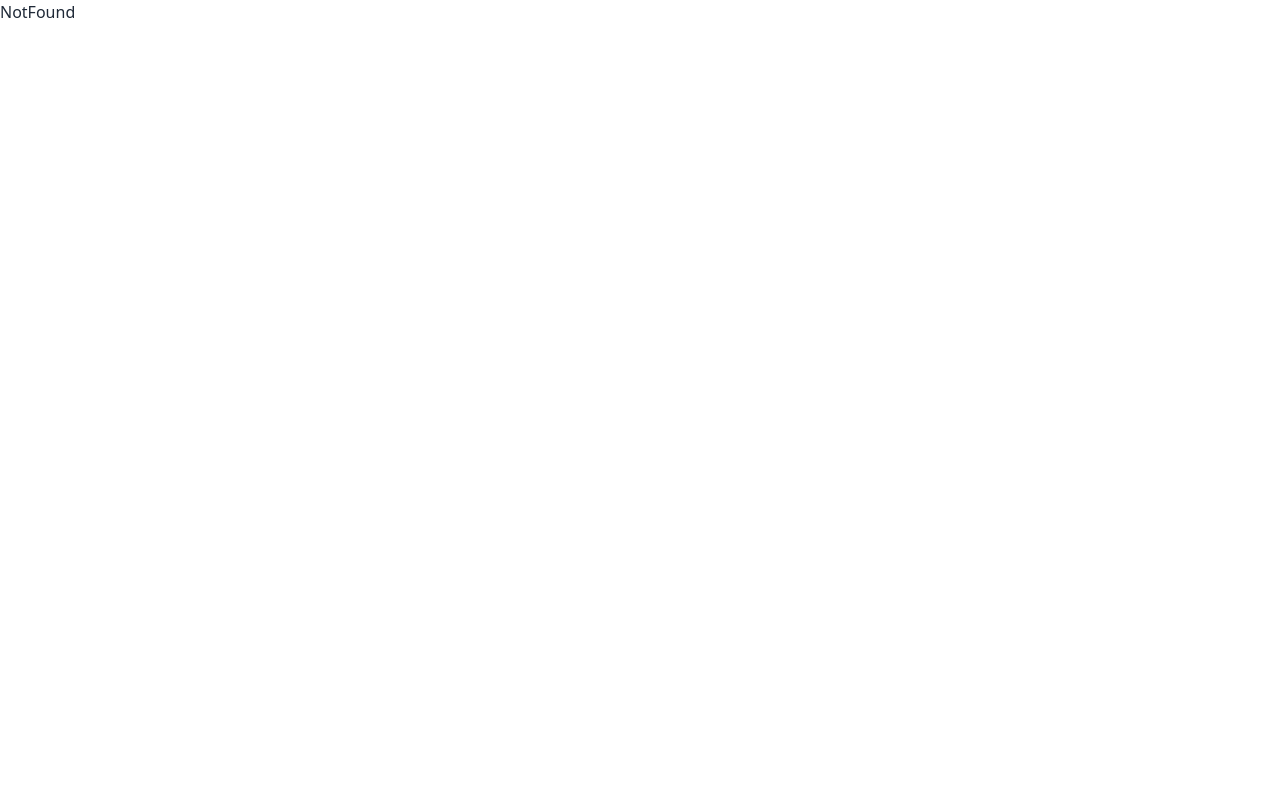
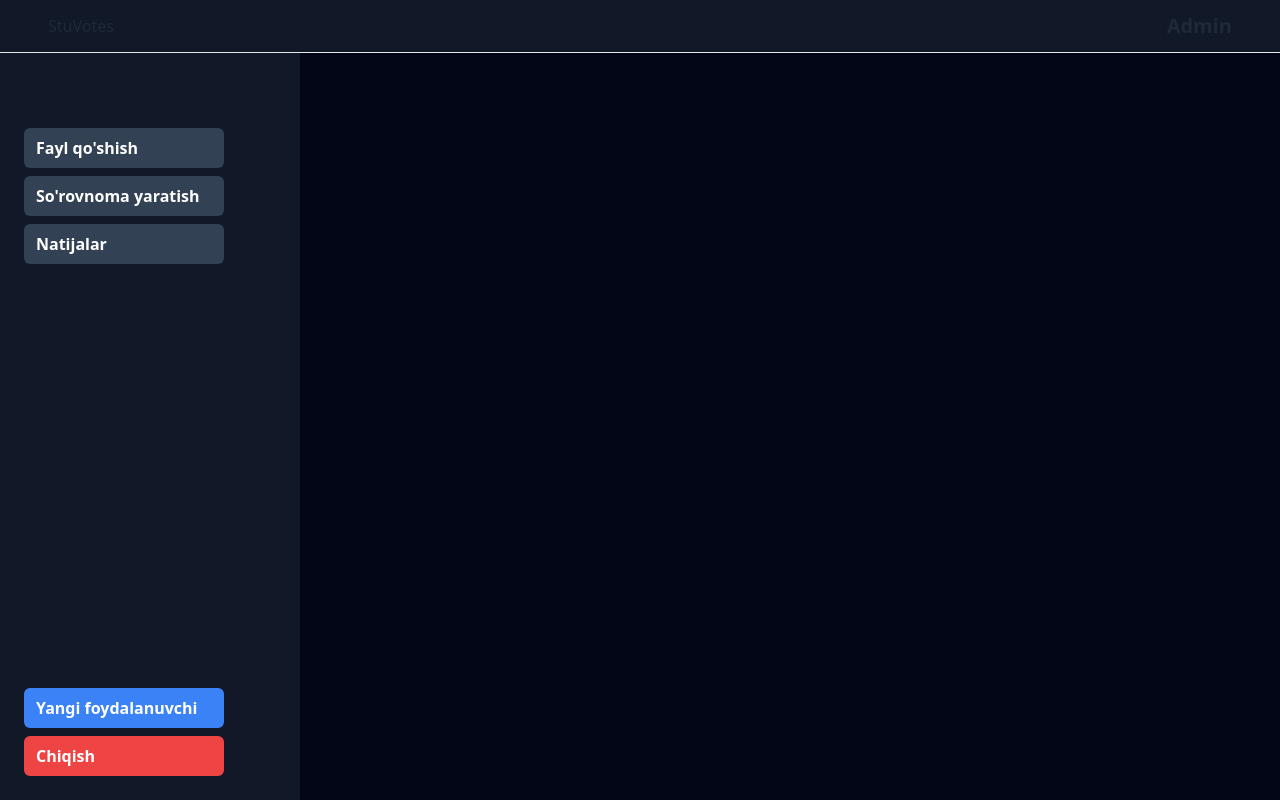
Before and after one commit to ZiyovuddinTolipov/tuitsf-ik.uz, a React (Vite) app: page /dashboard in a window 1280 px wide. Built offline with nearby package versions, Linux system fonts and the light colour scheme.

Commit message:
dashboard menu

```diff
--- a/index.html
+++ b/index.html
@@ -4,7 +4,7 @@
     <meta charset="UTF-8" />
     <link rel="icon" type="image/svg+xml" href="/vite.svg" />
     <meta name="viewport" content="width=device-width, initial-scale=1.0" />
-    <title>Vite + React + TS</title>
+    <title>StuVotes </title>
   </head>
   <body>
     <div id="root"></div>
--- a/src/App.tsx
+++ b/src/App.tsx
@@ -4,13 +4,16 @@ import NotFound from './components/NotFound'
 import Home from './pages/Home';
 import { Toaster } from "react-hot-toast";
 import Login from './pages/Login';
+import Dashboard from './pages/Dashboard';
 
 
 const MyComponent: React.FC = () => {
 
     const routes = useRoutes([
-      { path: '/', element: <Home /> },
+      { path: '/', element: <Login /> },
       { path: '/login', element: <Login /> },
+      {path: '/dashboard/*',element: <Dashboard />
+      },
       { path: '*', element: <NotFound /> }
     ]);
     return (
--- /dev/null
+++ b/src/components/AddNewUser.tsx
@@ -0,0 +1,10 @@
+
+const AddNewUser = () => {
+    return (
+        <div>
+
+        </div>
+    )
+}
+
+export default AddNewUser
--- /dev/null
+++ b/src/components/Navbar.tsx
@@ -0,0 +1,19 @@
+
+
+const Navbar = () => {
+
+    return (
+        <header className="fixed z-40 py-3 w-full pr-3 sm:px-12 bg-gray-900 border-b">
+            <nav className="max-w-[1200px] mx-auto flex items-center justify-between px-4 md:px-0">
+                <h2>StuVotes</h2>
+                {/* <img src={localStorage.getItem('role')== "Admin"? logo : user} alt="logo" className="h-8 md:h-12 mr-2" /> */}
+                <ul className="flex items-center gap-3">
+                    <li className="text-xl font-semibold">Admin</li>
+                    {/* <li><RxHamburgerMenu size={28}/></li> */}
+                </ul>
+            </nav>
+        </header>
+    )
+}
+
+export default Navbar
--- /dev/null
+++ b/src/pages/Dashboard.tsx
@@ -0,0 +1,54 @@
+
+
+import { Routes, Route } from "react-router-dom"
+
+import Navbar from "../components/Navbar";
+import AddNewUser from "../components/AddNewUser";
+// import {useNavigation} from "react-router-dom"
+
+const Dashboard = () => {
+    // const navigate = useNavigation();
+
+    // localStorage.getItem("role")=="Admin" ? navigate(''):navigate('/')
+    const sty = {
+        listElement: "flex items-center justify-between px-3 py-2 bg-slate-700 hover:bg-slate-800 transition rounded-md"
+    }
+    return (
+        <main className="w-[100%] min-h-[100vh] bg-slate-950">
+            <Navbar />
+            <section className="flex">
+                <div className="custom-scrollbar sticky inset-x-0 top-0 flex h-screen flex-col justify-between overflow-y-auto p-6 pt-32  lg:w-[300px] bg-gray-900">
+                    {/* <Routes >
+                        <Route path="/dashboard/" element={<AdminMenu />} />
+                        <Route path="/course" element={<CourseList />} />
+                    </Routes> */}
+                    {/* <CourseList /> */}
+                    {/* <AdminMenu /> */}
+
+                    <ul className="flex  flex-col gap-2 text-white font-semibold w-[200px]">
+
+                        <li className={sty.listElement} >Fayl qo'shish</li>
+                        <li className={sty.listElement} >So'rovnoma yaratish</li>
+                        <li className={sty.listElement} >Natijalar</li>
+
+                    </ul>
+
+                    <ul className="flex  flex-col gap-2 text-white font-semibold">
+                        <li className='px-3 py-2 bg-blue-500 rounded-md w-[200px]' >Yangi foydalanuvchi</li>
+                        <li className='px-3 py-2 bg-red-500 rounded-md w-[200px]' >Chiqish</li>
+                    </ul>
+                </div>
+                <div className="flex min-h-screen flex-1 flex-col px-4 pb-6 pt-20 md:pt-32  max-md:pb-14 sm:px-14">
+                    <Routes >
+                        <Route path="/add-new-user" element={<AddNewUser />} />
+                    </Routes>
+
+                    {/* <AddCourse /> */}
+                    {/* <Course /> */}
+                </div>
+            </section>
+        </main>
+    );
+};
+
+export default Dashboard;
--- a/src/pages/Home.tsx
+++ b/src/pages/Home.tsx
@@ -28,6 +28,7 @@ const Home = () => {
                 </div>
                 <div data-aos="zoom-in-up" >
                     {/* <img src={homePng} alt="homepng" /> */}
+                    hello
                 </div>
             </div>
             <footer className='absolute bottom-[10px] text-black font-Syne right-0'>tolipovjs.uz tomonidan ishlab chiqildi.</footer>
```
Lines whose indentation alone changed are shown as unchanged.
